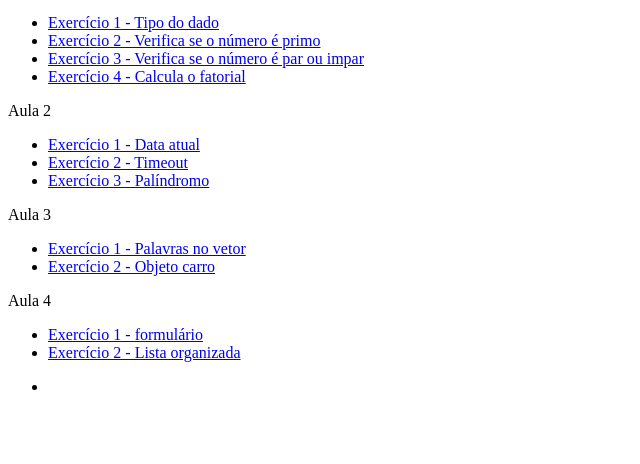
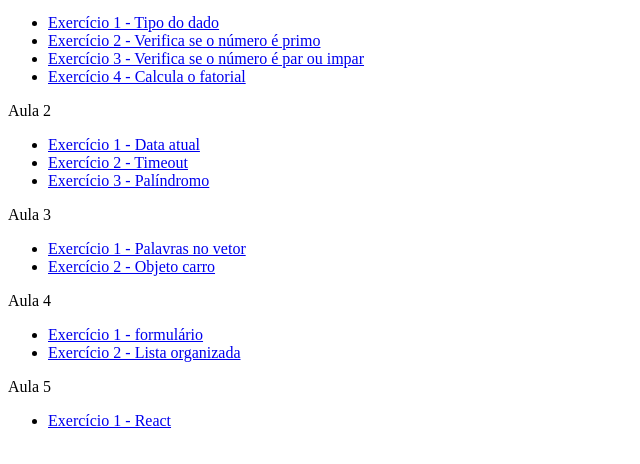
Before and after one commit to Niussu/Engenharia-de-software-2023-1, a plain HTML site: page index.html in a window 1280 px wide. Shown: the part 100-564 px from the top of the page, without its empty margins (0-640 px from the left). Drawn offline with Linux system fonts and the light colour scheme.

Commit message:
Update index.html

```diff
--- a/index.html
+++ b/index.html
@@ -31,9 +31,9 @@
         <li><a href="exer1-aula4/exer1-aula4.html">Exercício 1 - formulário</a></li>
         <li><a href="exer2-aula4/exer2-aula4.html">Exercício 2 - Lista organizada</a></li>
     </ul>
-    <label for="aula5"></label>
+    <label for="aula5">Aula 5</label>
     <ul id="aula5">
-        <li><a href="exer1-aula5/exer1-aula5.html"></a></li>
+        <li><a href="exer1-aula5/exer1-aula5.html">Exercício 1 - React</a></li>
     </ul>
 </body>
 </html>
```
